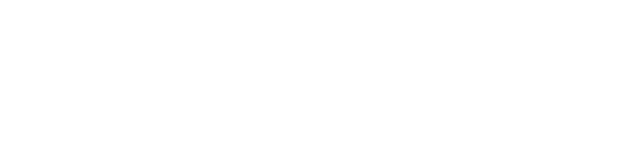
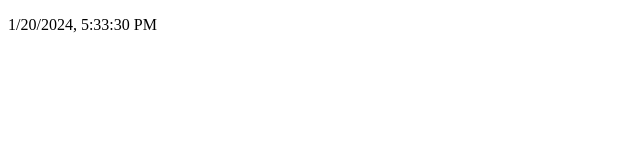
Before and after one commit to acciojob/clock-UjwalVarma, a website: page main.html in a window 1280 px wide. Shown: the whole page, without its empty margins (0-640 px from the left). Drawn offline with Linux system fonts and the light colour scheme.

Commit message:
created a submission

```diff
--- a/main.html
+++ b/main.html
@@ -3,12 +3,13 @@
 <html>
 
 <head>
-	<link rel="stylesheet" href="styles.css">
+    <link rel="stylesheet" href="styles.css">
 </head>
 
 <body>
-	<!-- the entire body must be written by student -->
-    <script type="text/javascript" src="./script.js">
+    <!-- the entire body must be written by student -->
+    <p id="timer"></p>
+    <script  src="./script.js">
 </script>
 
 </body>
--- a/script.js
+++ b/script.js
@@ -1 +1,28 @@
-//your JS code here. If required.
+let time = document.getElementById("timer")
+setInterval(clock, 1000)
+
+function clock(){
+	let date = new Date()
+	let month = date.getMonth()
+	let day = date.getDate()
+	let year = date.getFullYear()
+	let hours = date.getHours()
+	let minutes = date.getMinutes()
+	let seconds = date.getSeconds()
+
+	if(minutes < 10){
+	  minutes = "0"+minutes
+	}
+	if(seconds < 10){
+	  seconds = "0"+seconds
+	}
+	let m = ""
+	if(hours < 12){
+	  m = "AM"
+	} else {
+	  m = "PM"
+	  hours = hours - 12
+	}
+
+	timer.innerHTML = `${month}/${day}/${year}, ${hours}:${minutes}:${seconds} ${m}`
+}
```
